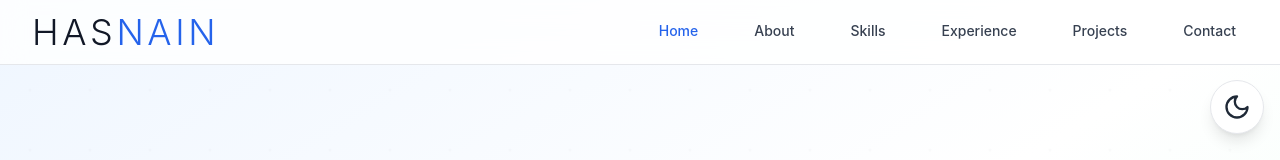
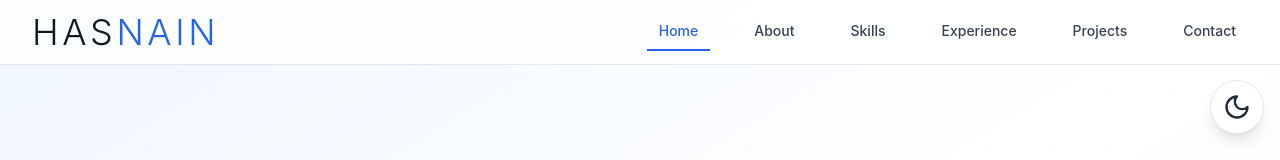
Before and after one commit to hasnain833/Hasn-portfolio, a React (Vite) app: page / in a window 1280 px wide. Shown: the top 160 px of the page. Built offline with nearby package versions, Linux system fonts and the light colour scheme.

Commit message:
Final commit

```diff
--- a/src/components/Header.tsx
+++ b/src/components/Header.tsx
@@ -61,10 +61,10 @@ const Header: React.FC = () => {
               <button
                 key={item.name}
                 onClick={() => scrollToSection(item.href)}
-                className={`px-3 py-2 text-sm font-medium transition-colors duration-200 border-b-2 border-transparent
+                className={`px-3 py-2 text-sm font-medium transition-colors duration-200 border-b-2
                   ${activeSection === item.href.slice(1)
-                    ? 'text-blue-600 dark:text-blue-400 border-b-2 border-blue-600 dark:border-blue-400'
-                    : 'text-gray-700 dark:text-gray-300 hover:text-blue-600 dark:hover:text-blue-400 hover:border-b-2 hover:border-blue-600 dark:hover:border-blue-400'}
+                    ? 'text-blue-600 dark:text-blue-400 border-blue-600 dark:border-blue-400'
+                    : 'text-gray-700 dark:text-gray-300 border-transparent hover:text-blue-600 dark:hover:text-blue-400 hover:border-blue-600 dark:hover:border-blue-400'}
                 `}
               >
                 {item.name}
@@ -93,7 +93,7 @@ const Header: React.FC = () => {
                   onClick={() => scrollToSection(item.href)}
                   className={`block w-full text-left px-3 py-2 text-base font-medium transition-colors duration-200 ${
                     activeSection === item.href.slice(1)
-                      ? 'text-blue-600 dark:text-blue-400 bg-blue-50 dark:bg-blue-900/20'
+                      ? 'text-blue-600 dark:text-blue-400 bg-blue-50 dark:bg-blue-900/20 border-l-4 border-blue-600 dark:border-blue-400'
                       : 'text-gray-700 dark:text-gray-300 hover:text-blue-600 dark:hover:text-blue-400 hover:bg-gray-50 dark:hover:bg-gray-800'
                   }`}
                 >
--- a/src/components/Projects.tsx
+++ b/src/components/Projects.tsx
@@ -4,6 +4,7 @@ import newsapp from './img/Daily-News.png';
 import planify from './img/Planify.png';
 import portfolio from './img/Portfolio.png';
 import landingPage from './img/Landing-Page.png';
+import inotebook from './img/iNoteBook.png'
 
 const Projects: React.FC = () => {
   const [selectedProject, setSelectedProject] = useState<number | null>(null);
@@ -41,7 +42,7 @@ const Projects: React.FC = () => {
       longDescription:
         "Built a comprehensive note-taking application with user authentication, CRUD operations, and a responsive design. The app allows users to create, edit, delete, and organize notes with rich text formatting and tagging features.",
       image:
-        "https://images.pexels.com/photos/230544/pexels-photo-230544.jpeg?auto=compress&cs=tinysrgb&w=800",
+        inotebook,
       technologies: [
         "MongoDB",
         "Express.js",
```
Also changed, not shown: src/components/img/iNoteBook.png (added).
